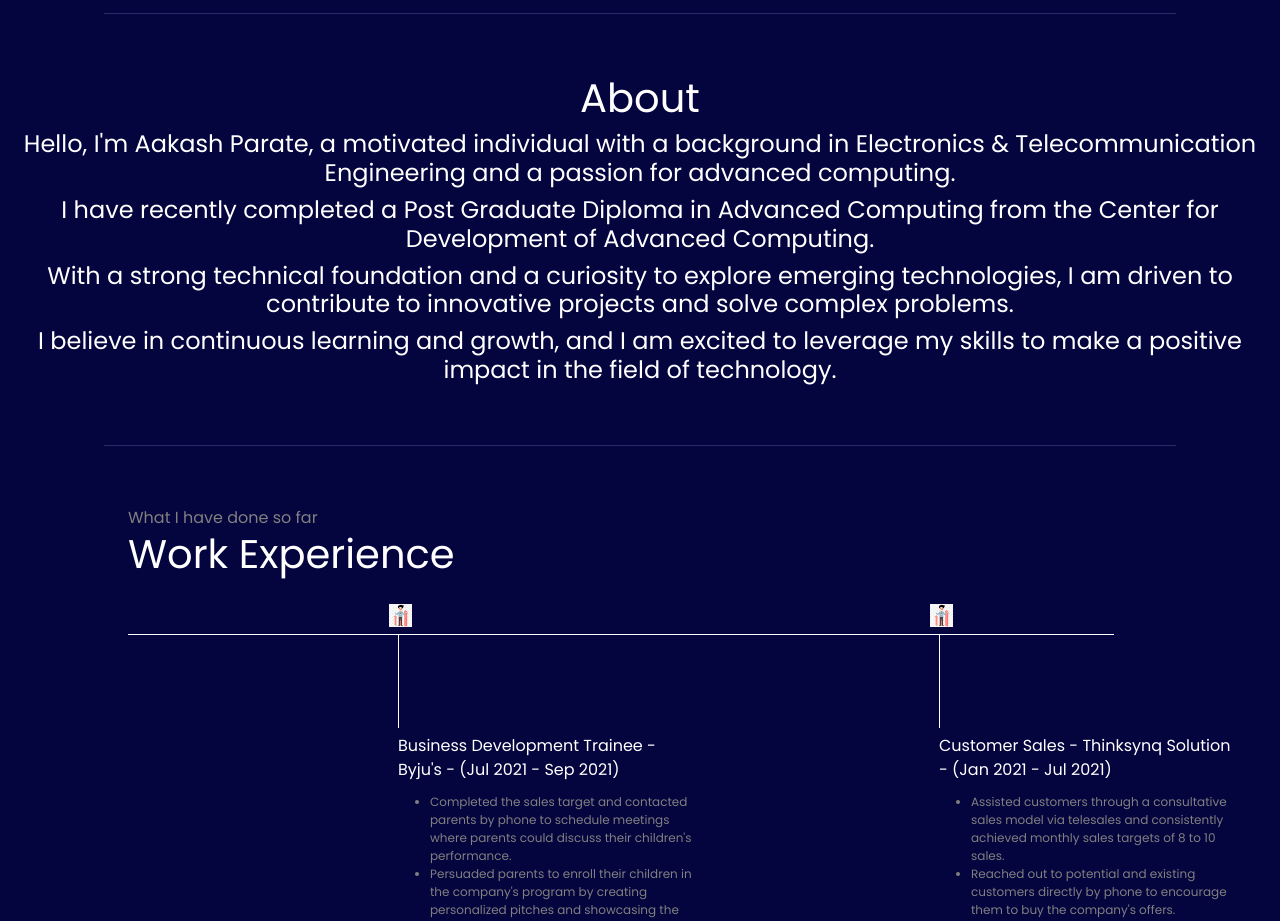
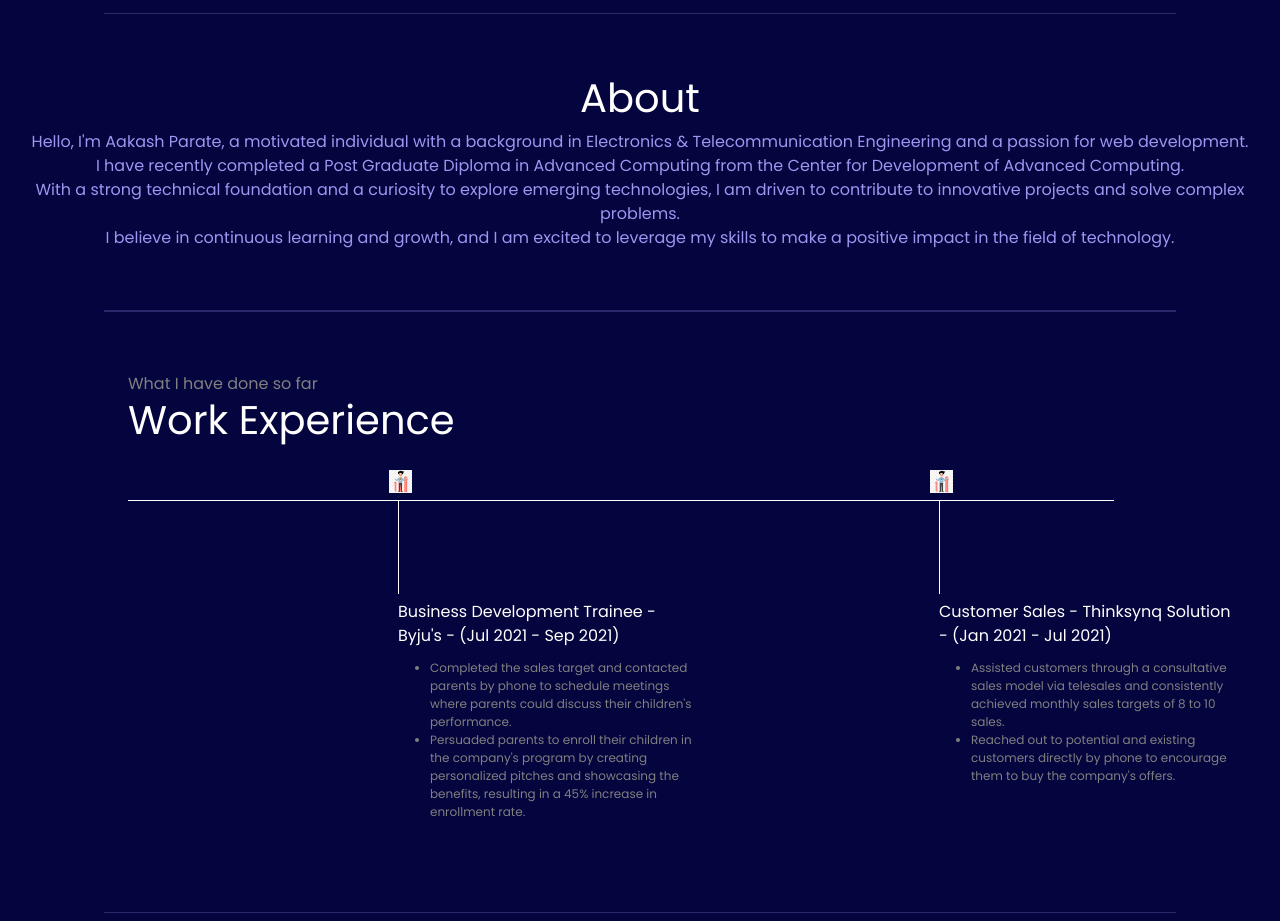
Before and after one commit to AAKASH26229/Portfolio, a Vue app: page / in a window 1280 px wide. Shown: the part 800-1721 px from the top of the page. Built offline with nearby package versions, Linux system fonts and the light colour scheme.

Commit message:
projects info

```diff
--- a/src/components/MainCard.vue
+++ b/src/components/MainCard.vue
@@ -34,22 +34,16 @@
     <section class="about">
       <h1>About</h1>
       <div>
-        <h4>Hello, I'm Aakash Parate, a motivated individual with a background in Electronics & Telecommunication Engineering and a passion for advanced computing.</h4>
+        Hello, I'm Aakash Parate, a motivated individual with a background in Electronics & Telecommunication Engineering and a passion for web development.
       </div>
         <div>
-          <h4>
             I have recently completed a Post Graduate Diploma in Advanced Computing from the Center for Development of Advanced Computing.
-        </h4>
       </div>
         <div>
-          <h4>
             With a strong technical foundation and a curiosity to explore emerging technologies, I am driven to contribute to innovative projects and solve complex problems.
-          </h4>
-        </div>
+         </div>
         <div>
-          <h4>
             I believe in continuous learning and growth, and I am excited to leverage my skills to make a positive impact in the field of technology.
-          </h4>
         </div>
 
     </section>
@@ -299,6 +293,7 @@
 
 
   </main>
+
 </template>
 
 
@@ -553,4 +548,8 @@
  .about{
   text-align: center;
  }
+ .about div {
+  color: #9C97f1;
+ }
+
 </style>
```
